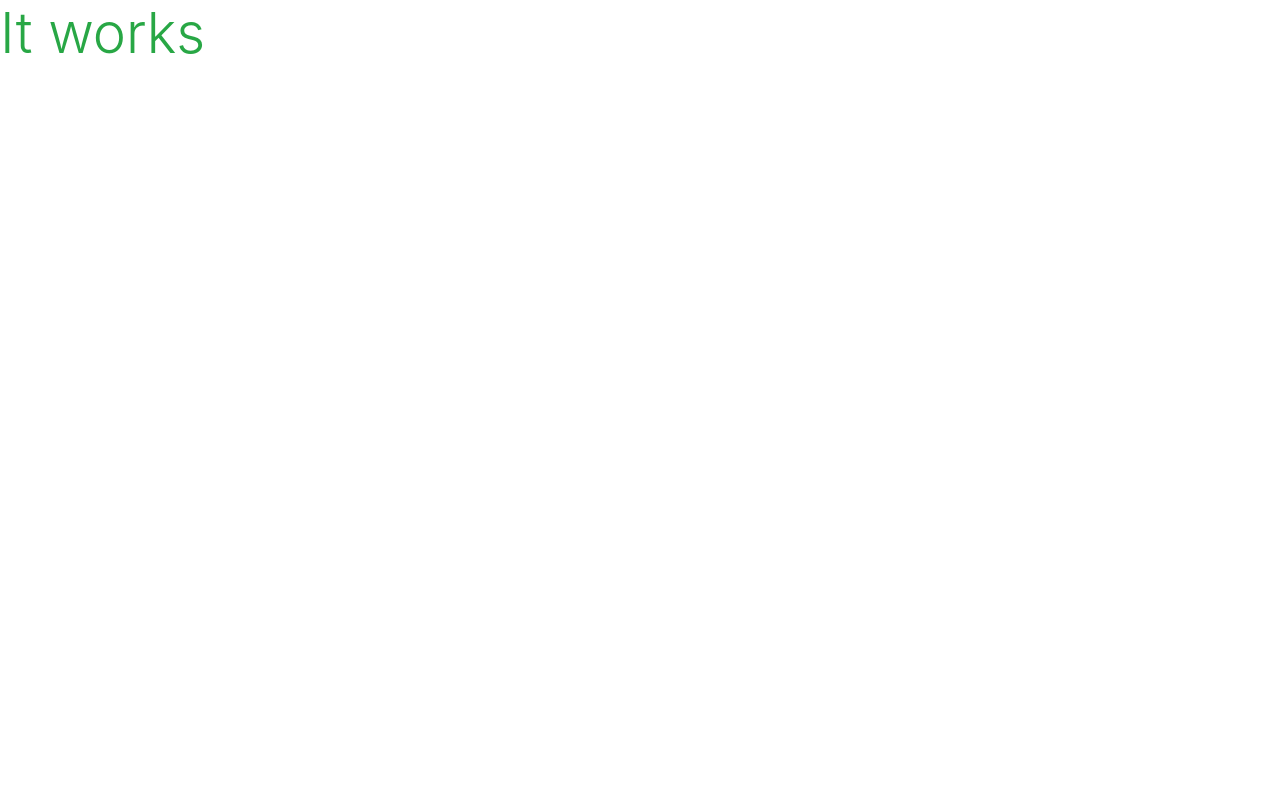
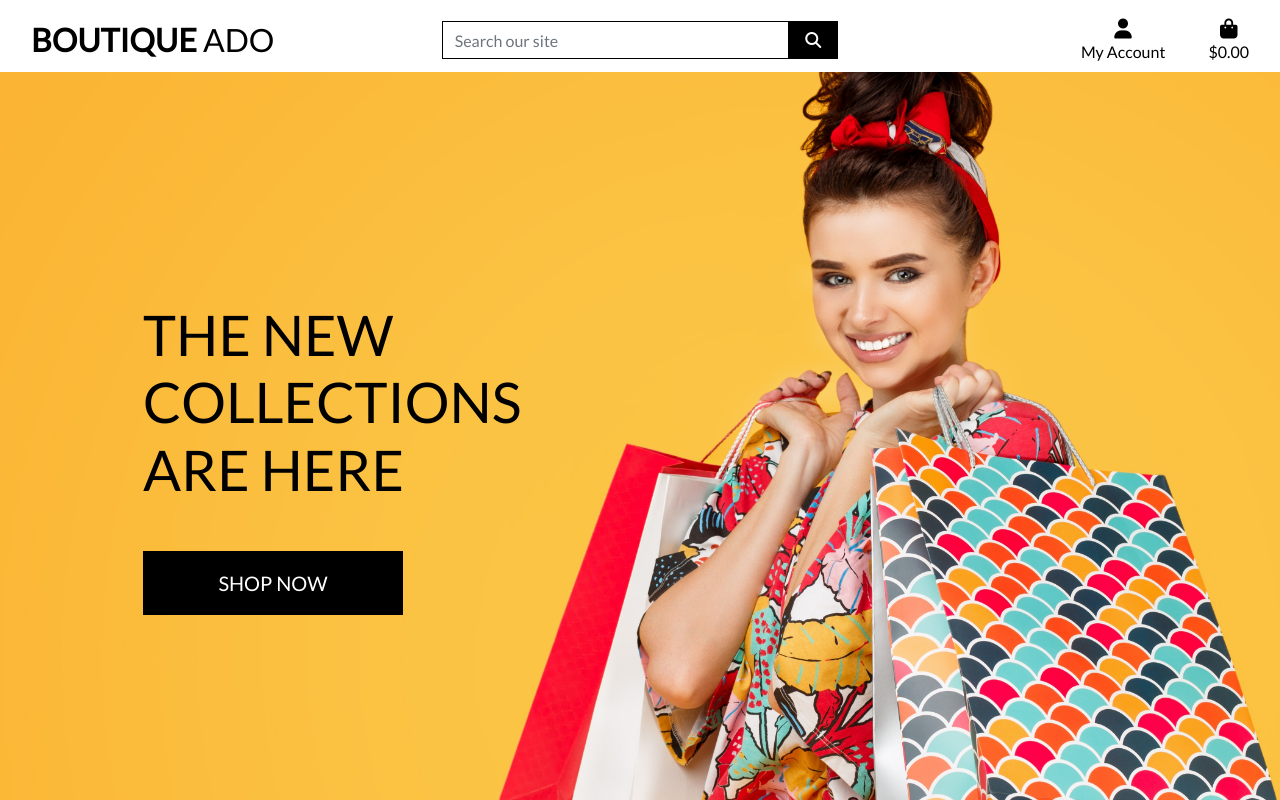
Before and after one commit to eric-blake/boutique-ado-v1, a Django app: page / in a window 1280 px wide. Before the commit the page is almost empty. Run offline with Django 3.2, Linux system fonts and the light colour scheme; some libraries are stand-ins or nearby versions.

Commit message:
Update home page header and css

```diff
--- a/boutique_ado/settings.py
+++ b/boutique_ado/settings.py
@@ -148,6 +148,10 @@ USE_TZ = True
 # https://docs.djangoproject.com/en/3.2/howto/static-files/
 
 STATIC_URL = '/static/'
+STATICFILES_DIRS = (os.path.join(BASE_DIR, 'static'),)
+
+MEDIA_URL = '/media/'
+MEDIA_ROOT = os.path.join(BASE_DIR, 'media')
 
 # Default primary key field type
 # https://docs.djangoproject.com/en/3.2/ref/settings/#default-auto-field
--- a/boutique_ado/urls.py
+++ b/boutique_ado/urls.py
@@ -15,9 +15,11 @@ Including another URLconf
 """
 from django.contrib import admin
 from django.urls import path, include
+from django.conf import settings
+from django.conf.urls.static import static
 
 urlpatterns = [
     path('admin/', admin.site.urls),
     path('accounts/', include('allauth.urls')),
     path('', include('home.urls')),
-]
+] + static(settings.MEDIA_URL, document_root=settings.MEDIA_ROOT)
--- a/home/templates/home/index.html
+++ b/home/templates/home/index.html
@@ -1,7 +1,27 @@
 {% extends "base.html" %}
 {% load static %}
 
+{% block page_header %}
+<div class="container header-container">
+    <div class="row">
+        <div class="col"></div>
+    </div>
+</div>
+{% endblock %}
+
 {% block content %}
-<h1 class = "display-4 text-success" >It works </h1>
-
+<div class="container h-100">
+    <div class="row h-100">
+        <div class="col-7 col-md-6 my-auto">
+            <h1 class="display-4 logo-font text-black">
+                The new collections are here
+            </h1>
+            <div class="my-5">
+                <h4>
+                    <a href="" class="shop-now-button btn btn-lg rounded-0 text-uppercase py-3">Shop Now</a>
+                </h4>
+            </div>
+        </div>
+    </div>
+</div>
 {% endblock %}
--- /dev/null
+++ b/static/css/base.css
@@ -0,0 +1,81 @@
+html {
+    height: 100%;
+}
+
+body {
+    background: url('/media/homepage_background_cropped.jpg') no-repeat center center fixed;
+    background-size: cover;
+    height: calc(100vh - 164px);
+    color: #555;
+    font-family: 'Lato';
+}
+
+/* from Bulma */
+.icon {
+    align-items: center;
+    display: inline-flex;
+    justify-content: center;
+    height: 1.5rem;
+    width: 1.5rem;
+}
+
+.logo-font {
+    text-transform: uppercase;
+}
+
+.main-logo-link {
+    width: fit-content;
+}
+
+.shop-now-button {
+    background: black;
+    color: white;
+    min-width: 260px;
+}
+
+.btn-black {
+    background: black;
+    color: white;
+}
+
+.shop-now-button:hover,
+.shop-now-button:active,
+.shop-now-button:focus,
+.btn-black:hover,
+.btn-black:active,
+.btn-black:focus {
+    background: #222;
+    color: white;
+}
+
+.text-black {
+    color: #000 !important;
+}
+
+.border-black {
+    border: 1px solid black !important;
+}
+
+/* -------------------------------- Media Queries */
+
+/* Slightly larger container on xl screens */
+@media (min-width: 1200px) {
+    .container {
+        max-width: 80%;
+    }
+}
+
+/* fixed top navbar only on medium and up */
+@media (min-width: 992px) {
+    .fixed-top-desktop-only {
+        position: fixed;
+        top: 0;
+        right: 0;
+        left: 0;
+        z-index: 1030;
+    }
+
+    .header-container {
+        padding-top: 164px;
+    }
+}
--- a/templates/base.html
+++ b/templates/base.html
@@ -16,6 +16,11 @@
     {% block corecss %}
     <link rel="stylesheet" href="https://cdn.jsdelivr.net/npm/bootstrap@4.6.2/dist/css/bootstrap.min.css"
         integrity="sha384-xOolHFLEh07PJGoPkLv1IbcEPTNtaed2xpHsD9ESMhqIYd0nLMwNLD69Npy4HI+N" crossorigin="anonymous">
+        <link rel="preconnect" href="https://fonts.googleapis.com">
+        <link rel="preconnect" href="https://fonts.gstatic.com" crossorigin>
+        <link href="https://fonts.googleapis.com/css2?family=Lato&display=swap" rel="stylesheet">
+        <link rel="stylesheet" href= "{% static 'css/base.css' %}">
+
     {% endblock %}
 
     {% block extra_css %}
@@ -29,6 +34,7 @@
     <script src="https://cdn.jsdelivr.net/npm/bootstrap@4.6.2/dist/js/bootstrap.bundle.min.js"
         integrity="sha384-Fy6S3B9q64WdZWQUiU+q4/2Lc9npb8tCaSX9FK7E8HnRr0Jz8D6OP9dO5Vg3Q9ct"
         crossorigin="anonymous"></script>
+        <script src="https://kit.fontawesome.com/a2f0177c6e.js" crossorigin="anonymous"></script>
     {% endblock %}
 
     {% block extra_js %}
@@ -38,10 +44,73 @@
     </head>
 
     <body>
-   <header class ="container-fluid fixed-top"></header>
+        <header class="container-fluid fixed-top">
+            <div id="topnav" class="row bg-white pt-lg-2 d-none d-lg-flex">
+                <div class="col-12 col-lg-4 my-auto py-1 py-lg-0 text-center text-lg-left">
+                    <a href="{% url 'home' %}" class="nav-link main-logo-link">
+                        <h2 class="logo-font text-black my-0"><strong>Boutique</strong> Ado</h2>
+                    </a>
+                </div>
+                <div class="col-12 col-lg-4 my-auto py-1 py-lg-0">
+                    <form method="GET" action="">
+                        <div class="input-group w-100">
+                            <input class="form-control border border-black rounded-0" type="text" name="q"
+                                placeholder="Search our site">
+                            <div class="input-group-append">
+                                <button class="form-control btn btn-black border border-black rounded-0" type="submit">
+                                    <span class="icon">
+                                        <i class="fas fa-search"></i>
+                                    </span>
+                                </button>
+                            </div>
+                        </div>
+                    </form>
+                </div>
+                <div class="col-12 col-lg-4 my-auto py-1 py-lg-0">
+                    <ul class="list-inline list-unstyled text-center text-lg-right my-0">
+                        <li class="list-inline-item dropdown">
+                            <a class="text-black nav-link" href="#" id="user-options" data-toggle="dropdown"
+                                aria-haspopup="true" aria-expanded="false">
+                                <div class="text-center">
+                                    <div><i class="fas fa-user fa-lg"></i></div>
+                                    <p class="my-0">My Account</p>
+                                </div>
+                            </a>
+                            <div class="dropdown-menu border-0" aria-labelledby="user-options">
+                                {% if request.user.is_authenticated %}
+                                {% if request.user.is_superuser %}
+                                <a href="" class="dropdown-item">Product Management</a>
+                                {% endif %}
+                                <a href="" class="dropdown-item">My Profile</a>
+                                <a href="{% url 'account_logout' %}" class="dropdown-item">Logout</a>
+                                {% else %}
+                                <a href="{% url 'account_signup' %}" class="dropdown-item">Register</a>
+                                <a href="{% url 'account_login' %}" class="dropdown-item">Login</a>
+                                {% endif %}
+                            </div>
+                        </li>
+                        <li class="list-inline-item">
+                            <a class="{% if grand_total %}text-info font-weight-bold{% else %}text-black{% endif %} nav-link"
+                                href="">
+                                <div class="text-center">
+                                    <div><i class="fas fa-shopping-bag fa-lg"></i></div>
+                                    <p class="my-0">
+                                        {% if grand_total %}
+                                        ${{ grand_total|floatformat:2 }}
+                                        {% else %}
+                                        $0.00
+                                        {% endif %}
+                                    </p>
+                                </div>
+                            </a>
+                        </li>
+                    </ul>
+                </div>
+            </div>
+        </header>
 
         {% if messages %}
-   <div class="message_container"></div>
+        <div class="message-container"></div>
         {% endif %}
 
         {% block page_header %}
@@ -53,6 +122,7 @@
         {% block postloadjs %}
         {% endblock %}
 
+
     </body>
 
     </html>
```
Also changed, not shown: media/homepage_background_cropped.jpg (added). Lines whose indentation alone changed are shown as unchanged.
